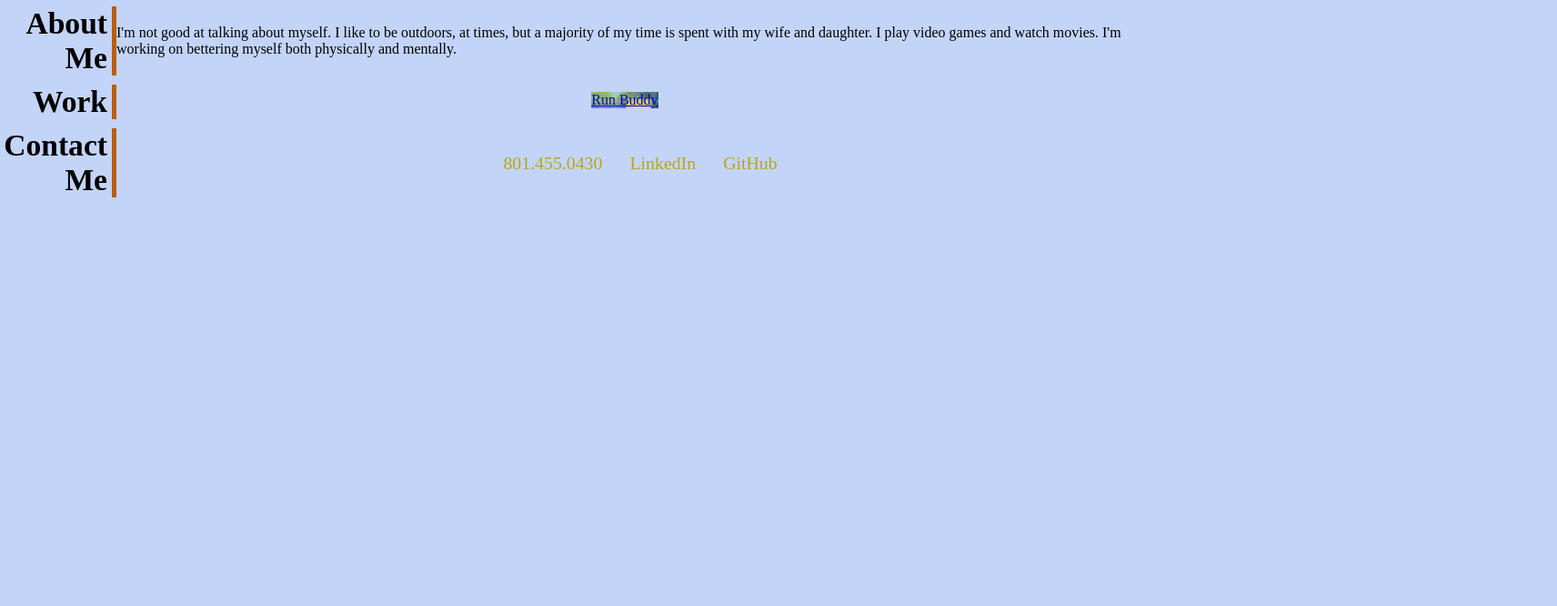
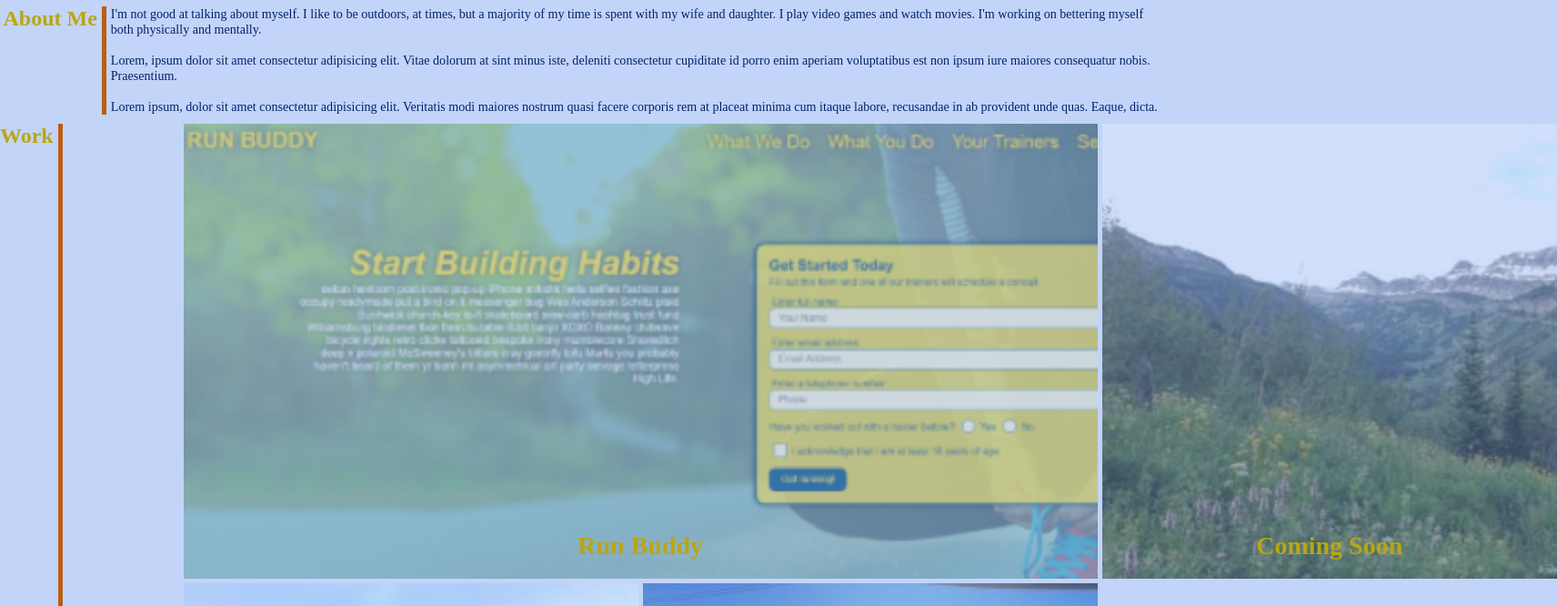
Before and after one commit to jdrobs19/portfolio, a plain HTML site: page index.html in a window 1280 px wide. Shown: the part 434-1100 px from the top of the page at 91% size, 1712 px wide, since content can reach past the window. Before the commit the page ends 800 px from the top, so only its background shows below. Drawn offline with Linux system fonts and the light colour scheme.

Commit message:
Finalized style

```diff
--- a/assets/styles.css
+++ b/assets/styles.css
@@ -85,17 +85,20 @@ header nav ul li a, .contact-info ul li{
 }
 
 .section-title{
-    font-size: 1.75vw;
+    font-size: 1.25vw;
     border-right: 5px solid var(--secondary-color);
     text-align: right;
 }
 
 .section-title h2{
+    color: var(--teritary-color);
     margin-right: 5px;
 }
 
 .section-info p{
-    font-size: 1.25vw;
+    font-size: 1.1vw;
+    color: var(--primary-color);
+    margin-left: 5px;
 }
 
 .section-wrapper{
@@ -129,30 +132,80 @@ header nav ul li a, .contact-info ul li{
     display: grid;
     flex-wrap: wrap;
     grid-template-columns: repeat(3, 1fr);
-    color: var(--secondary-color);
+    color: var(--teritary-color);
     grid-gap: 5px;
 }
 
 .work-grid-item{
-
+    width: 500px;
+    height: 500px;
     display: flex;
     justify-content: center;
     align-items: center;
 }
 
-.work-grid-item a img{
-    border: 2px solid var(--secondary-color);
-    width: 100%;
+.work-grid-item a{
+    text-decoration: none;
+    color: var(--teritary-color);
 }
 
-.work-grid-item img:hover{
-    background-color: rgba(137, 171, 245, 0.5);
+.section-info{
+    width: 100%;
+    margin: 0 auto;
+    display: flex;
+    flex-wrap: wrap;
+    justify-content: space-around;
+}
+
+.work-grid-item{
+    min-width: 100%;
+    min-height: 300px;
+    background-size: cover;
+    display: flex;
+    padding: 15px;
+    align-items: flex-end;
+    position: relative;
+}
+
+.work-grid-item::after{
+    content: "";
+    height: 100%;
+    width: 100%;
+    background: rgba(137, 171, 245, 0.5);
+    position: absolute;
+    top: 0;
+    bottom: 0;
+    opacity: 0.75;
+    transition: 0.5s;
+}
+
+.work-grid-item:hover::after{
+    opacity: 0.25;
+}
+
+.work-grid-item h3{
+    position: relative;
+    z-index: 9998;
+    transition: 0.6s;
+    font-size: 28px;
+    margin-bottom: 5px;
 }
 
 .work-1{
     grid-column: span 2;
     background-image: url("./images/run-buddy.png");
-    background-size: 100%;
+}
+
+.work-2{
+    background-image: url("./images/placeholder-1.jpg");
+}
+
+.work-3{
+    background-image: url("./images/placeholder-2.jpg");
+}
+
+.work-4{
+    background-image: url("./images/placeholder-3.jpg");
 }
 
 .contact-section{
@@ -190,10 +243,12 @@ header nav ul li a, .contact-info ul li{
         border-bottom: none;
   }
 
+  .work-grid-container{
+    display: block;
+    }
+}
+
 @media screen and (max-width: 768px) {
-    .work-grid-container{
-        display: block;
-    }
 
     .section-title{
         font-size: 1.8vw;
--- a/index.html
+++ b/index.html
@@ -45,6 +45,10 @@
                 <div class="section-info">
                     <p>I'm not good at talking about myself. I like to be outdoors, at times, but a majority of my time is spent with my wife and daughter. I play video games and watch movies.
                         I'm working on bettering myself both physically and mentally.
+                    </br></br>
+                        Lorem, ipsum dolor sit amet consectetur adipisicing elit. Vitae dolorum at sint minus iste, deleniti consectetur cupiditate id porro enim aperiam voluptatibus est non ipsum iure maiores consequatur nobis. Praesentium.
+                </br></br>
+                Lorem ipsum, dolor sit amet consectetur adipisicing elit. Veritatis modi maiores nostrum quasi facere corporis rem at placeat minima cum itaque labore, recusandae in ab provident unde quas. Eaque, dicta.
                     </p>
                 </div>
         </div>
@@ -58,10 +62,10 @@
             <div class="section-info">
                 <div class="work-grid-wrapper">
                     <div class="work-grid-container">
-                        <div class="work-grid-item work-1"><a href="https://jdrobs19.github.io/run-buddy/">Run Buddy</a></div>
-                        <div class="work-grid-item work-2"><a href=""></a></div>
-                        <div class="work-grid-item work-3"><a href=""></a></div>
-                        <div class="work-grid-item work-4"><a href=""></a></div>
+                        <div class="work-grid-item work-1"><a href="https://jdrobs19.github.io/run-buddy/"><h3>Run Buddy</h3></a></div>
+                        <div class="work-grid-item work-2"><a href=""></a><h3>Coming Soon</h3></div>
+                        <div class="work-grid-item work-3"><a href=""></a><h3>Coming Soon</h3></div>
+                        <div class="work-grid-item work-4"><a href=""></a><h3>Coming Soon</h3></div>
                     </div>
                 </div>
             </div>
```
